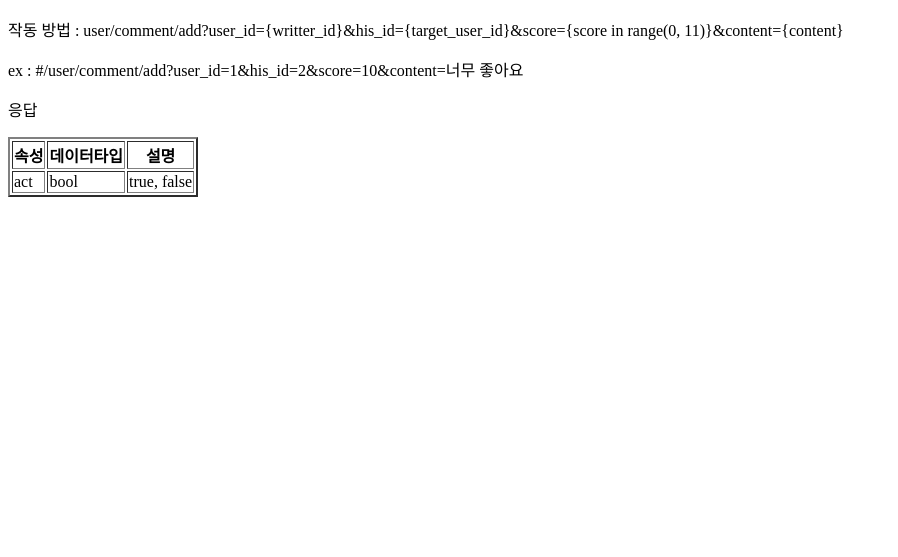
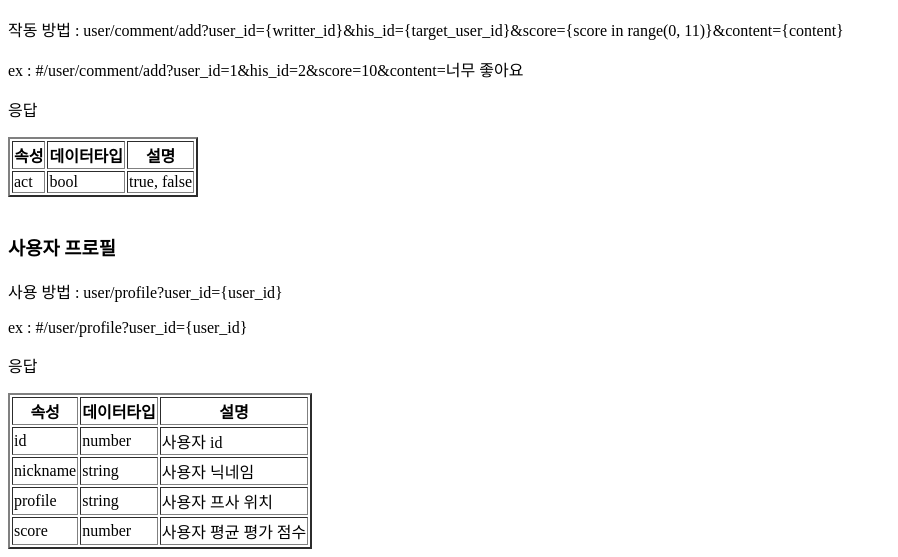
Before and after one commit to jisang0706/playde_server, a Python web app: template user/templates/user/user_intro.html in a window 1280 px wide. Shown: the part 2319-2876 px from the top of the page, without its empty margins (0-898 px from the left). Before the commit the page ends 2516 px from the top, so only its background shows below. Run offline with Jinja, Linux system fonts and the light colour scheme; the template is opened without the code that fills it: most values are stand-ins (such as "Sample title", 1, 10 or a date in 2020).

Commit message:
사용자 프로필 만들었다

```diff
--- a/user/templates/user/user_intro.html
+++ b/user/templates/user/user_intro.html
@@ -199,5 +199,36 @@
             <td>true, false</td>
         </tr>
     </table>
+    <!-- ---------------------------------------------------------------------------------- -->
+    <br>
+    <h3>사용자 프로필</h3>
+    <p>사용 방법 : user/profile?user_id={user_id}</p>
+    <p>ex : {{url}}/user/profile?user_id={user_id}</p>
+    <p>응답</p>
+    <table border="2">
+        <th scope="col">속성</th>
+        <th scope="col">데이터타입</th>
+        <th scope="col">설명</th>
+        <tr>
+            <td>id</td>
+            <td>number</td>
+            <td>사용자 id</td>
+        </tr>
+        <tr>
+            <td>nickname</td>
+            <td>string</td>
+            <td>사용자 닉네임</td>
+        </tr>
+        <tr>
+            <td>profile</td>
+            <td>string</td>
+            <td>사용자 프사 위치</td>
+        </tr>
+        <tr>
+            <td>score</td>
+            <td>number</td>
+            <td>사용자 평균 평가 점수</td>
+        </tr>
+    </table>
 </body>
 </html>
--- a/user/urls.py
+++ b/user/urls.py
@@ -16,6 +16,7 @@ urlpatterns = [
     path('comment', views.comment, name='usercomment'),
     path('comment/add', views.add_comment, name='useraddcomment'),
     path('nickname/set', views.set_nickname, name='nicknameset'),
+    path('profile', views.profile, name='profile'),
 ]
 
 urlpatterns += static(settings.MEDIA_URL, document_root=settings.MEDIA_ROOT)
```
Also changed, not shown: user/helper/JsonDictionary.py (+9 -0 lines), user/views.py (+13 -2 lines).
